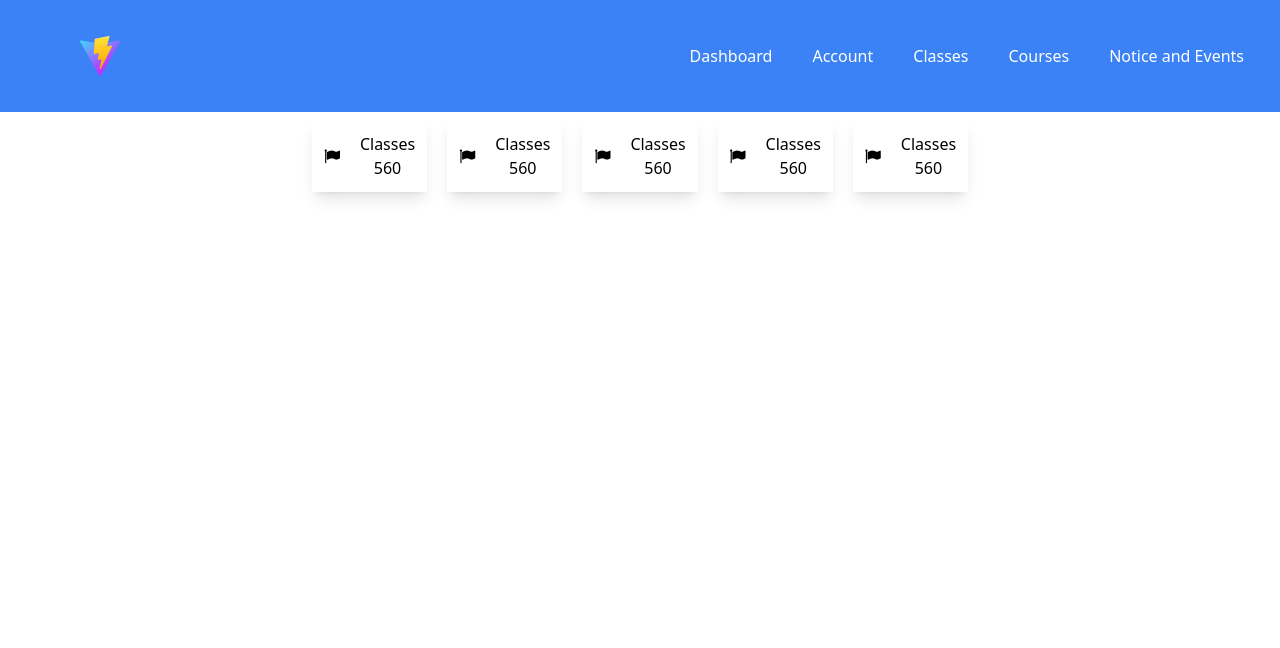
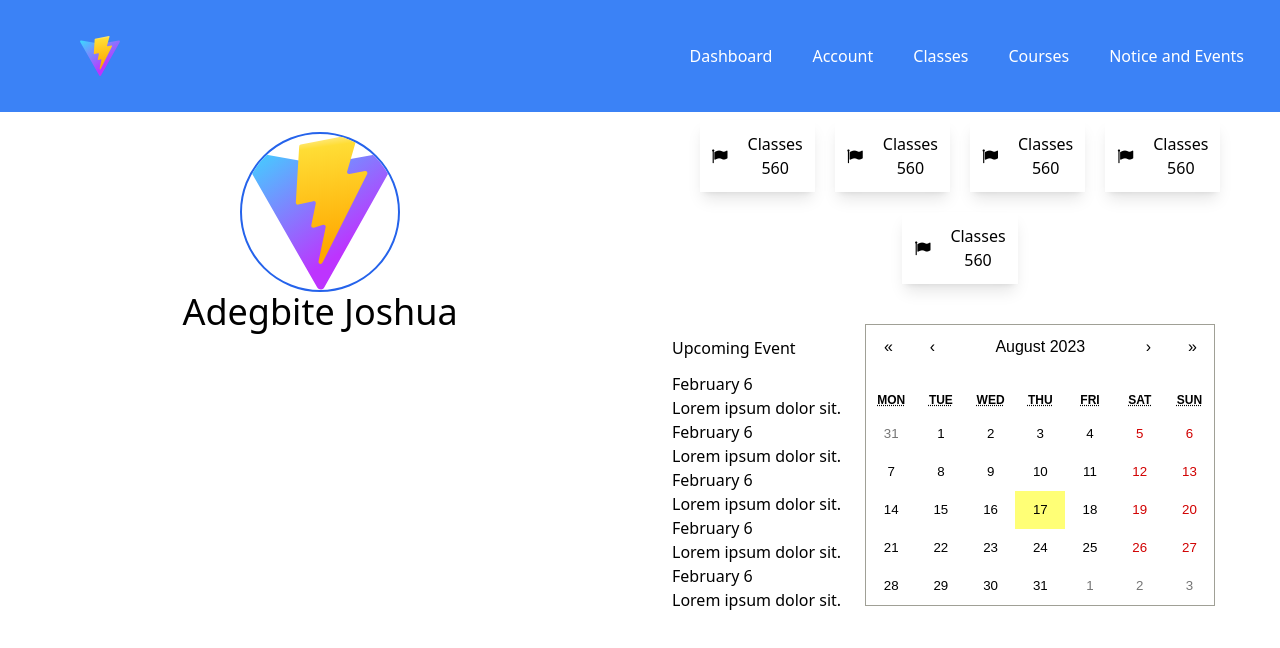
Before and after one commit to Adegbite-Joshua/HopeAcademy, a React (Vite) app: page /admin/dashboard in a window 1280 px wide. Shown: the top 648 px of the page. Built offline with nearby package versions, Linux system fonts and the light colour scheme; no server answers.

Commit message:
Working on the staff profile on the dashbaord

```diff
--- a/pages/AdminPages/AdminDashboard.jsx
+++ b/pages/AdminPages/AdminDashboard.jsx
@@ -1,4 +1,6 @@
 import React, { useState, useEffect } from 'react';
+import EventAndCalendar from '../../src/Components/AdminComponents/Dashboard/EventAndCalendar';
+import Profile from '../../src/Components/AdminComponents/Dashboard/Profile';
 import Statistics from '../../src/Components/AdminComponents/Dashboard/Statistics';
 import NavBar from '../../src/Components/AdminComponents/NavBar/NavBar';
 
@@ -19,7 +21,15 @@ function AdminDashboard() {
         <>
             <div className=''>
                 <NavBar/>
-                <Statistics/>
+                <div className='grid grid-cols-1 md:grid-cols-2'>
+                    <div className=' order-3 md:order-1 col-start-6 md:col-start-4'>
+                        <Statistics/>
+                        <EventAndCalendar/>
+                    </div>
+                    <div className=' order-1 md:order-3 col-start-6 md:col-start-2'>
+                        <Profile/>
+                    </div>
+                </div>
                 {/* <div className="bg-blue-500 p-4">
                     <h1 className="text-2xl font-semibold">Admin Dashboard</h1>
                     <div className="mt-4">
--- a/src/Components/AdminComponents/Dashboard/Calendar.jsx
+++ b/src/Components/AdminComponents/Dashboard/Calendar.jsx
@@ -3,13 +3,15 @@ import Calendar from 'react-calendar';
 import 'react-calendar/dist/Calendar.css';
 
 
-const StaffCalendar = () => {
+const CalendarComp = () => {
 
   return (
     <>
-        <Calendar/>
+        <div className=' basis-4/6'>
+            <Calendar/>
+        </div>
     </>
   )
 }
 
-export default StaffCalendar
+export default CalendarComp
--- a/src/Components/AdminComponents/Dashboard/Event.jsx
+++ b/src/Components/AdminComponents/Dashboard/Event.jsx
@@ -0,0 +1,12 @@
+import React from 'react'
+
+const Event = () => {
+  return (
+    <div>
+        <p>February 6</p>
+        <p>Lorem ipsum dolor sit.</p>
+    </div>
+  )
+}
+
+export default Event
--- a/src/Components/AdminComponents/Dashboard/EventAndCalendar.jsx
+++ b/src/Components/AdminComponents/Dashboard/EventAndCalendar.jsx
@@ -1,11 +1,12 @@
 import React from 'react'
+import CalendarComp from './Calendar'
 import UpcomingEvents from './UpcomingEvents'
 
 const EventAndCalendar = () => {
   return (
-    <div>
+    <div className='flex gap-2 my-5 p-5'>
         <UpcomingEvents/>
-
+        <CalendarComp/>
     </div>
   )
 }
--- /dev/null
+++ b/src/Components/AdminComponents/Dashboard/Profile.jsx
@@ -0,0 +1,12 @@
+import React from 'react'
+
+const Profile = () => {
+  return (
+    <div className='p-5 mx-auto'>
+        <img src="/vite.svg" className='mx-auto h-32 md:h-40  rounded-full border-2 border-double border-blue-600' alt="" />
+        <h4 className='text-4xl text-center'>Adegbite Joshua</h4>
+    </div>
+  )
+}
+
+export default Profile
--- a/src/Components/AdminComponents/Dashboard/Statistics.jsx
+++ b/src/Components/AdminComponents/Dashboard/Statistics.jsx
@@ -3,7 +3,7 @@ import Stat from './Stat'
 
 const Statistics = () => {
   return (
-    <div className='flex flex-wrap flex-row gap-5 my-2 justify-center'>
+    <div className='flex flex-wrap flex-row gap-5 my-2 justify-center mx-auto'>
         <Stat/>
         <Stat/>
         <Stat/>
--- a/src/Components/AdminComponents/Dashboard/UpcomingEvents.jsx
+++ b/src/Components/AdminComponents/Dashboard/UpcomingEvents.jsx
@@ -1,10 +1,21 @@
 import React from 'react'
+import Event from './Event'
 
 const UpcomingEvents = () => {
   return (
-    <div className='flex'>
+    <>
+        <div className=' basis-2/6 mx-auto'>
+            <h3 className='m-3'>Upcoming Event</h3>
+            <div className='m-3'>
+                <Event/>
+                <Event/>
+                <Event/>
+                <Event/>
+                <Event/>
+            </div>
+        </div>
+    </>
 
-    </div>
   )
 }
 
```
